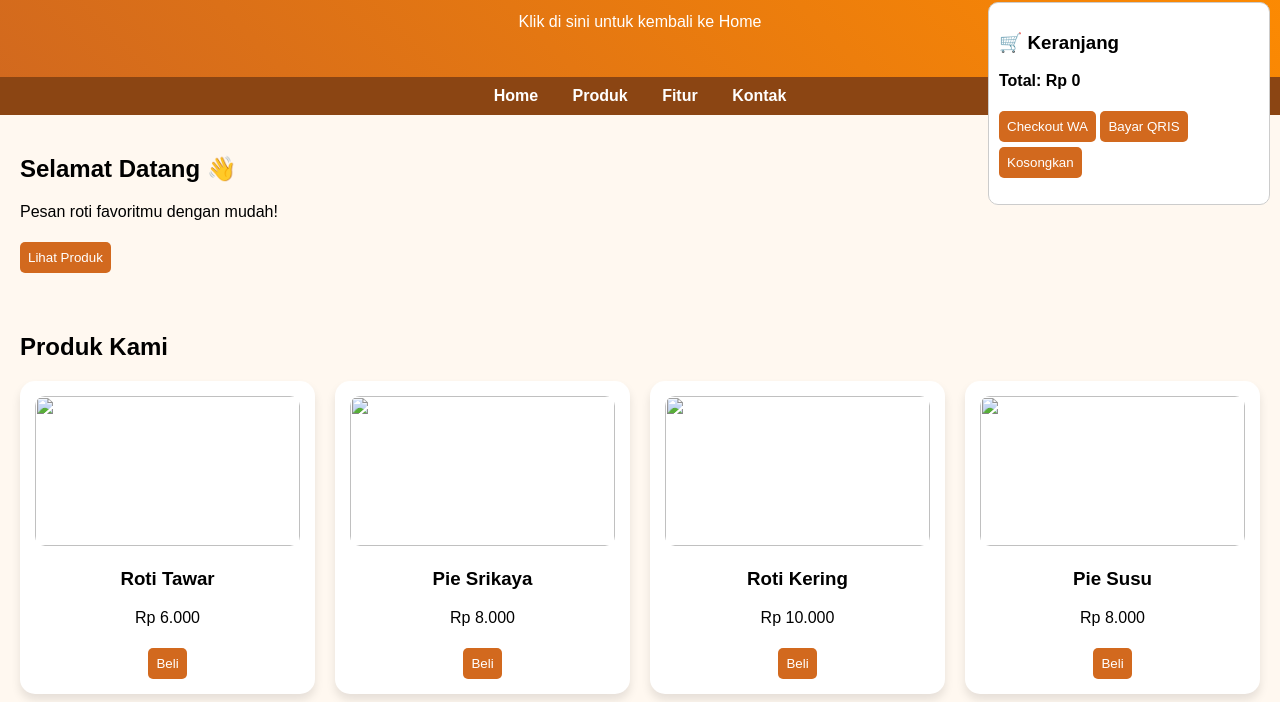
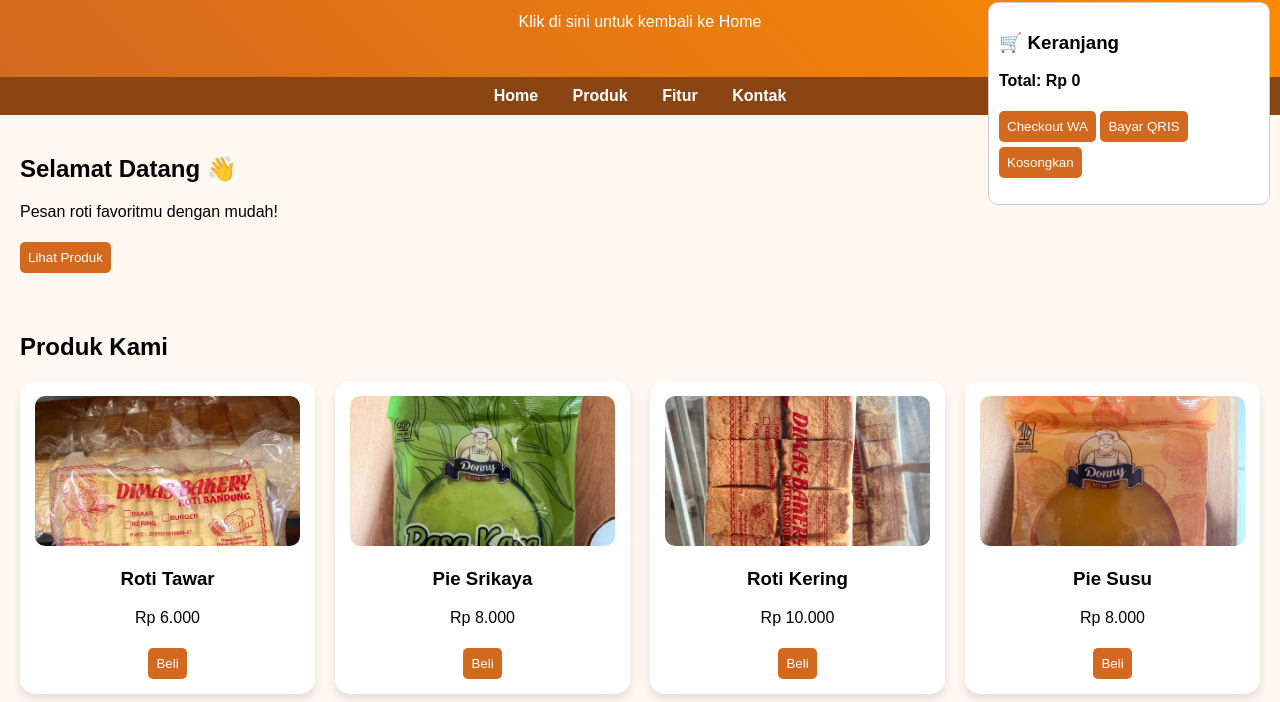
Before and after one commit to UdinPetota/DIMASS_BAKERY, a plain HTML site: page index.html in a window 1280 px wide. Shown: the part 98-800 px from the top of the page. Drawn offline with Linux system fonts and the light colour scheme.

Commit message:
Fix HTML encoding issues in index.html

```diff
--- a/index.html
+++ b/index.html
@@ -140,28 +140,28 @@ footer {
     <div class="produk">
 
         <div class="card">
-            <img src="tawar.jpg" onclick="gantiGambar(this)">
+            <img src="tawar.jpeg" onclick="gantiGambar(this)">
             <h3>Roti Tawar</h3>
             <p>Rp 6.000</p>
             <button onclick="tambahKeranjang('Roti Tawar',6000)">Beli</button>
         </div>
 
         <div class="card">
-            <img src="srikaya.jpg" onclick="gantiGambar(this)">
+            <img src="srikaya.jpeg" onclick="gantiGambar(this)">
             <h3>Pie Srikaya</h3>
             <p>Rp 8.000</p>
             <button onclick="tambahKeranjang('Pie Srikaya',8000)">Beli</button>
         </div>
 
         <div class="card">
-            <img src="kering.jpg" onclick="gantiGambar(this)">
+            <img src="kering.jpeg" onclick="gantiGambar(this)">
             <h3>Roti Kering</h3>
             <p>Rp 10.000</p>
             <button onclick="tambahKeranjang('Roti Kering',10000)">Beli</button>
         </div>
 
         <div class="card">
-            <img src="susu.jpg" onclick="gantiGambar(this)">
+            <img src="susu.jpeg" onclick="gantiGambar(this)">
             <h3>Pie Susu</h3>
             <p>Rp 8.000</p>
             <button onclick="tambahKeranjang('Pie Susu',8000)">Beli</button>
@@ -215,7 +215,7 @@ footer {
 <div style="background:white;padding:20px;border-radius:10px;text-align:center;">
 
 <h3>Scan QRIS</h3>
-<img src="qris.jpg">
+<img src="qris.jpeg">
 
 <p>Upload bukti pembayaran:</p>
 <input type="file" onchange="uploadBukti(event)">
```
